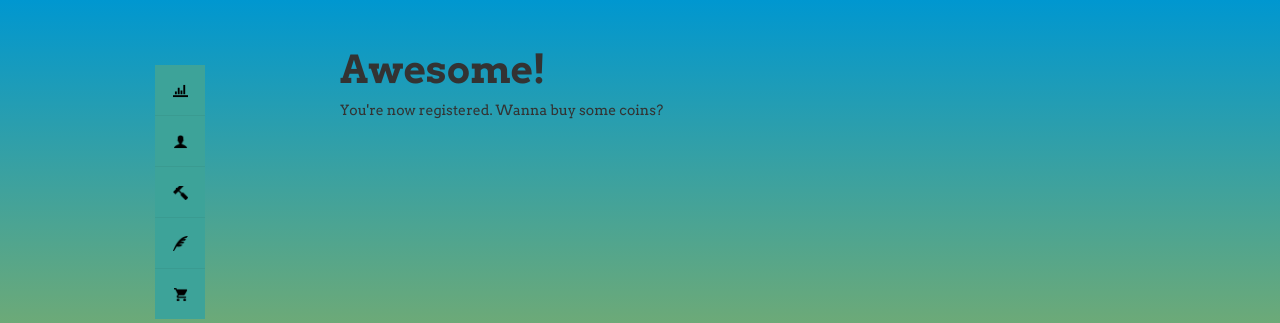
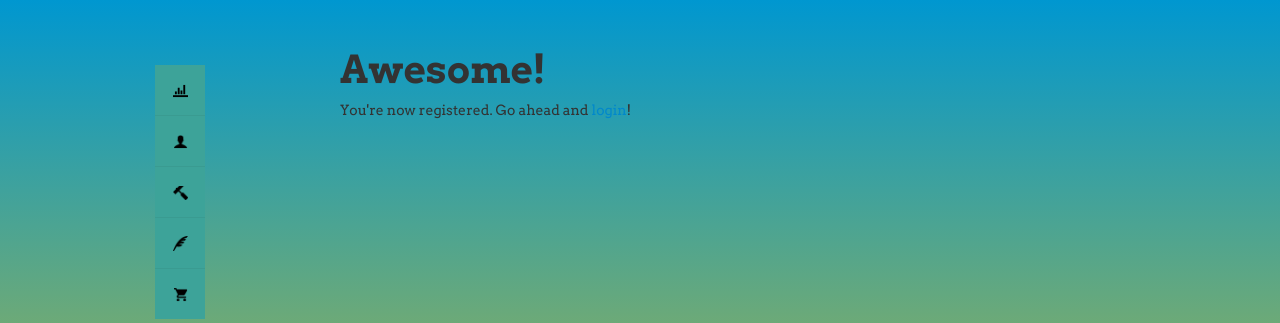
Before and after one commit to jfberma/marchorowitz, a Django app: template djangoroot/project/templates/registration/activation_complete.html in a window 1280 px wide. Shown: the top 323 px of the page. Run offline with Django 3.2, Linux system fonts and the light colour scheme; the template is opened without the code that fills it, so the values that code supplies are empty; some libraries are stand-ins or nearby versions.

Commit message:
updated body

```diff
--- a/djangoroot/project/templates/registration/activation_complete.html
+++ b/djangoroot/project/templates/registration/activation_complete.html
@@ -1,5 +1,5 @@
 {% extends "base.html" %}
 {% block content %}
 <h1>Awesome!</h1>
-<p>You're now registered. Wanna  buy some coins?</p>
+<p>You're now registered. Go ahead and <a href="/login">login</a>!</p>
 {% endblock %}
```
